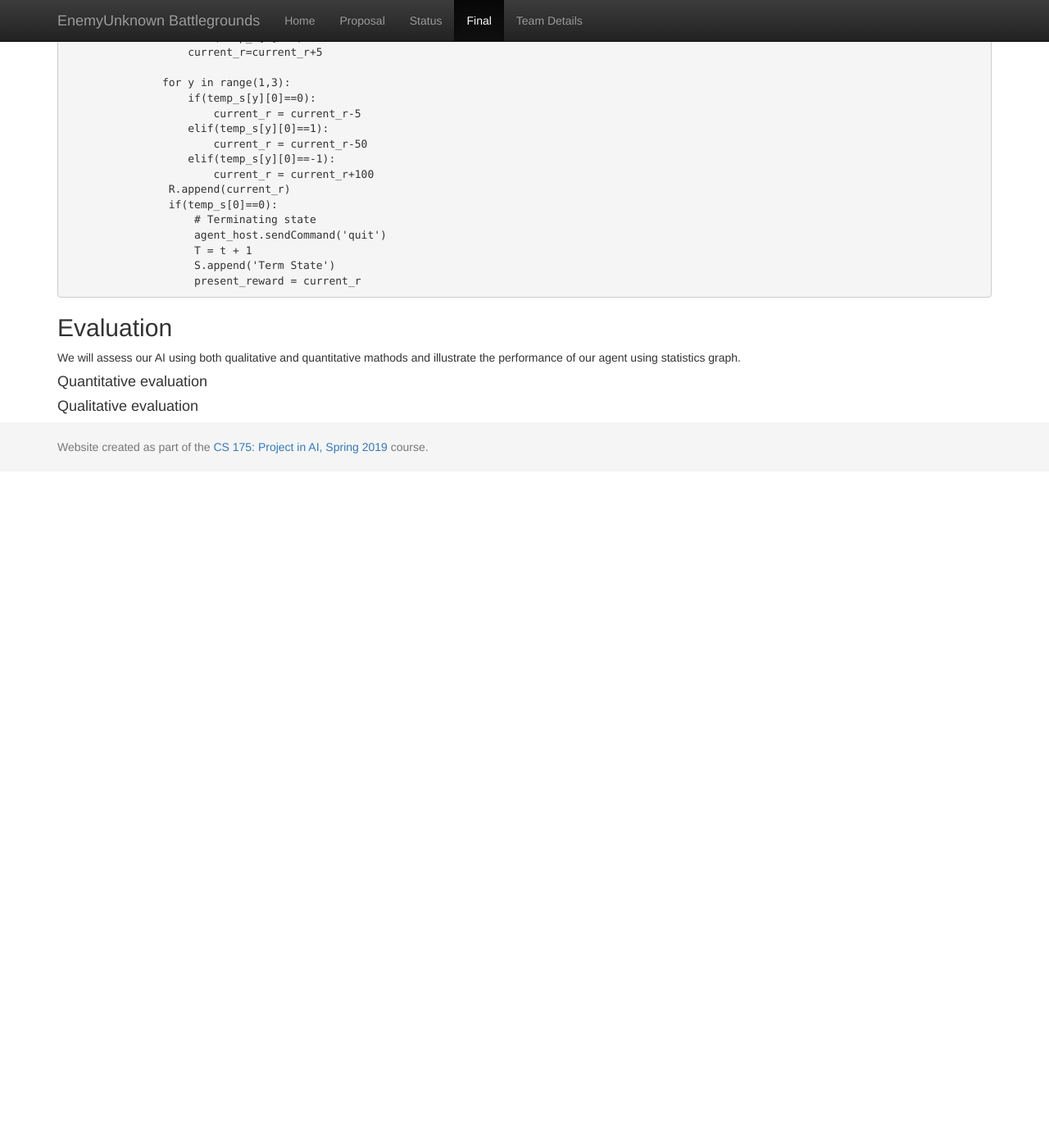
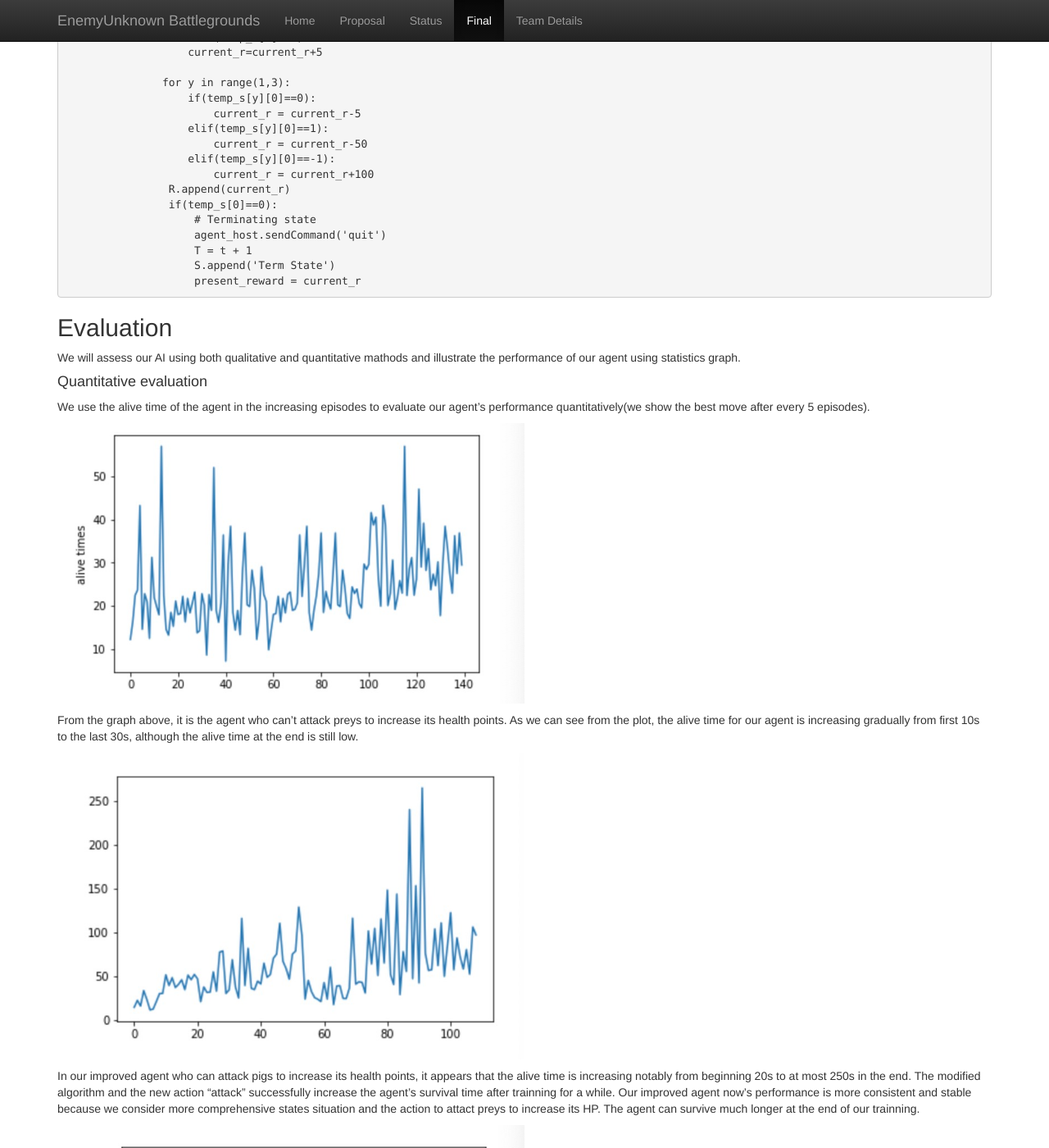
Before and after one commit to chenhaoy1/EnemyUnknown-Battlegrounds, a Jekyll site: the page built from docs/final.md, in a window 1280 px wide and 1400 px high, scrolled down 4359 px. Shown: the whole window at 82% size. Built offline with Jekyll 4.4.1, drawn with Linux system fonts in a browser that asks for light colours; before the commit the page ends 4934 px from its top, so only the background shows below that.

Commit message:
Update final.md

```diff
--- a/docs/final.md
+++ b/docs/final.md
@@ -160,6 +160,17 @@ The health points of 0 means the agent dies and reward is -1000. 1 means the age
 We will assess our AI using both qualitative and quantitative mathods and illustrate the performance of our agent using statistics graph.
 
 #### Quantitative evaluation
+We use the alive time of the agent in the increasing episodes to evaluate our agent's performance quantitatively(we show the best move after every 5 episodes).
+
+<img src="5.jpg" width="50%">
+
+From the graph above, it is the agent who can't attack preys to increase its health points. As we can see from the plot, the alive time for our agent is increasing gradually from first 10s to the last 30s, although the alive time at the end is still low.
+
+<img src="19.jpg" width="50%">
+
+In our improved agent who can attack pigs to increase its health points, it appears that the alive time is increasing notably from beginning 20s to at most 250s in the end. The modified algorithm and the new action "attack" successfully increase the agent's survival time after trainning for a while. Our improved agent now's performance is more consistent and stable because we consider more comprehensive states situation and the action to attact preys to increase its HP. The agent can survive much longer at the end of our trainning.
+
+<img src="18.jpg" width="50%">
 
 
 #### Qualitative evaluation
```
